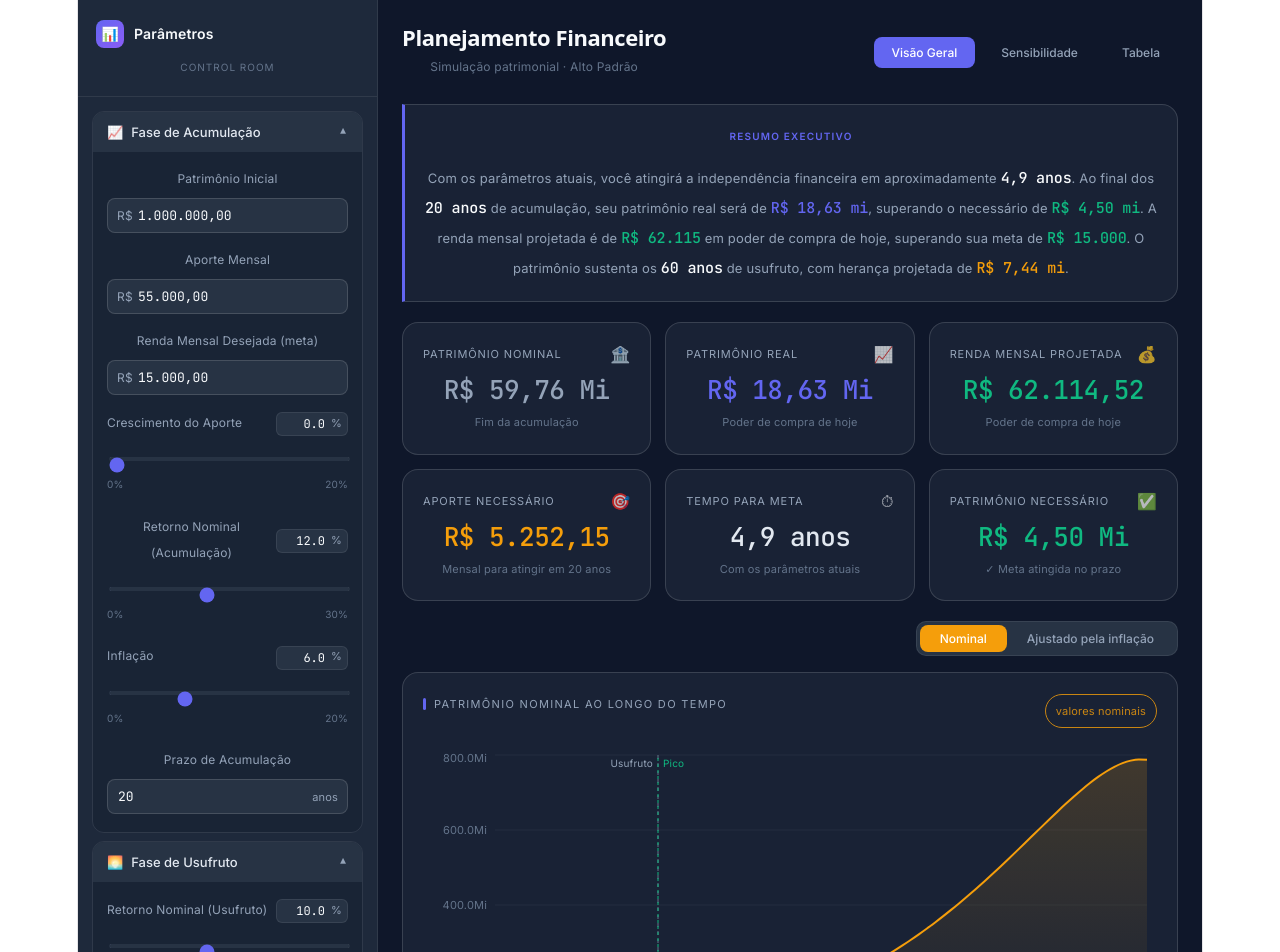
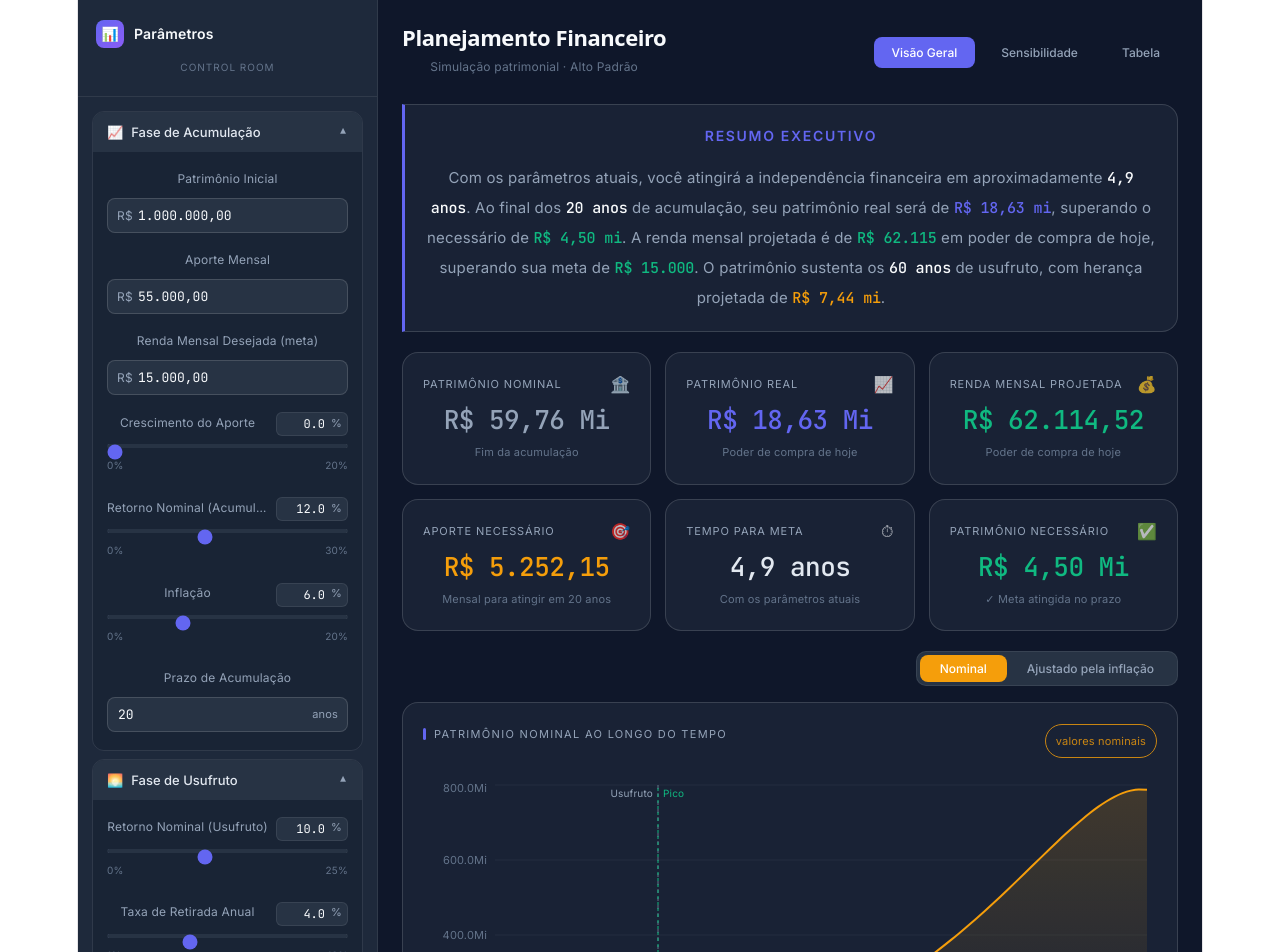
Before and after one commit to geraldoburigo/planejamento-financeiro, a React (Vite) app: page / in a window 1280 px wide. Shown: the top 952 px of the page. Built offline with nearby package versions, Linux system fonts and the light colour scheme.

Commit message:
Update App.jsx

```diff
--- a/src/App.jsx
+++ b/src/App.jsx
@@ -527,9 +527,9 @@ export default function App() {
                     const raw = parseFloat((parametros[campo] || "0").replace(",", ".")) || 0;
                     return (
                       <div key={campo} style={{ marginBottom: 16 }}>
-                        <div style={{ display: "flex", justifyContent: "space-between", alignItems: "center", marginBottom: 6 }}>
-                          <span style={{ fontSize: 12, color: C.slate, fontFamily: C.sans }}>{label}</span>
-                          <div style={{ position: "relative" }}>
+                        <div style={{ display: "flex", justifyContent: "space-between", alignItems: "center", marginBottom: 8, gap: 8 }}>
+                          <span style={{ fontSize: 12, color: C.slate, fontFamily: C.sans, whiteSpace: "nowrap", overflow: "hidden", textOverflow: "ellipsis", flex: 1 }} title={label}>{label}</span>
+                          <div style={{ position: "relative", flexShrink: 0 }}>
                             <input type="text"
                               value={inputFoco[campo] ? (inputTemp[campo] || "") : raw.toFixed(1)}
                               onFocus={() => { setInputFoco(p => ({...p, [campo]: true})); setInputTemp(p => ({...p, [campo]: String(raw)})); }}
@@ -541,8 +541,8 @@ export default function App() {
                           </div>
                         </div>
                         <input type="range" min={min} max={max} step={0.1} value={raw} onChange={e => setParametros(p => ({...p, [campo]: e.target.value}))}
-                          style={{ width: "100%", accentColor: C.indigo, cursor: "pointer", height: 4 }} />
-                        <div style={{ display: "flex", justifyContent: "space-between", fontSize: 10, color: C.slate2, marginTop: 3 }}>
+                          style={{ width: "100%", accentColor: C.indigo, cursor: "pointer", height: 4, display: "block", margin: "0" }} />
+                        <div style={{ display: "flex", justifyContent: "space-between", fontSize: 10, color: C.slate2, marginTop: 4 }}>
                           <span>{min}%</span><span>{max}%</span>
                         </div>
                       </div>
@@ -577,9 +577,9 @@ export default function App() {
                     const raw = parseFloat((parametros[campo] || "0").replace(",", ".")) || 0;
                     return (
                       <div key={campo} style={{ marginBottom: 16 }}>
-                        <div style={{ display: "flex", justifyContent: "space-between", alignItems: "center", marginBottom: 6 }}>
-                          <span style={{ fontSize: 12, color: C.slate, fontFamily: C.sans }}>{label}</span>
-                          <div style={{ position: "relative" }}>
+                        <div style={{ display: "flex", justifyContent: "space-between", alignItems: "center", marginBottom: 8, gap: 8 }}>
+                          <span style={{ fontSize: 12, color: C.slate, fontFamily: C.sans, whiteSpace: "nowrap", overflow: "hidden", textOverflow: "ellipsis", flex: 1 }} title={label}>{label}</span>
+                          <div style={{ position: "relative", flexShrink: 0 }}>
                             <input type="text"
                               value={inputFoco[campo] ? (inputTemp[campo] || "") : raw.toFixed(1)}
                               onFocus={() => { setInputFoco(p => ({...p, [campo]: true})); setInputTemp(p => ({...p, [campo]: String(raw)})); }}
@@ -591,8 +591,8 @@ export default function App() {
                           </div>
                         </div>
                         <input type="range" min={min} max={max} step={0.1} value={raw} onChange={e => setParametros(p => ({...p, [campo]: e.target.value}))}
-                          style={{ width: "100%", accentColor: C.indigo, cursor: "pointer", height: 4 }} />
-                        <div style={{ display: "flex", justifyContent: "space-between", fontSize: 10, color: C.slate2, marginTop: 3 }}>
+                          style={{ width: "100%", accentColor: C.indigo, cursor: "pointer", height: 4, display: "block", margin: "0" }} />
+                        <div style={{ display: "flex", justifyContent: "space-between", fontSize: 10, color: C.slate2, marginTop: 4 }}>
                           <span>{min}%</span><span>{max}%</span>
                         </div>
                       </div>
@@ -660,8 +660,8 @@ export default function App() {
             );
             return (
               <GlassCard style={{ marginBottom: 20, borderLeft: `3px solid ${C.indigo}`, borderRadius: "0 16px 16px 0" }}>
-                <div style={{ fontSize: 10, color: C.indigo, textTransform: "uppercase", letterSpacing: "0.12em", marginBottom: 14, fontWeight: 600 }}>Resumo Executivo</div>
-                <div style={{ fontSize: 13, color: C.slate, lineHeight: 2, fontFamily: C.sans }}>
+                <div style={{ fontSize: 11, color: C.indigo, textTransform: "uppercase", letterSpacing: "0.12em", marginBottom: 14, fontWeight: 700, fontSize: 14 }}>Resumo Executivo</div>
+                <div style={{ fontSize: 15, color: C.slate, lineHeight: 2, fontFamily: C.sans }}>
                   {prazo
                     ? <>Com os parâmetros atuais, você atingirá a independência financeira em aproximadamente <D cor={C.white}>{prazo.toFixed(1).replace(".", ",")} anos</D>. </>
                     : <>A meta <D cor={C.rose}>não é atingida</D> dentro de 80 anos — considere aumentar o aporte ou reduzir a renda desejada. </>
@@ -681,7 +681,6 @@ export default function App() {
                     ? <><D cor={C.rose}>⚠ Atenção:</D> o patrimônio se esgota no ano <D cor={C.rose}>{anoEsgot}</D>. Considere reduzir a taxa de retirada.</>
                     : <>O patrimônio sustenta os <D cor={C.white}>{prazoUsu} anos</D> de usufruto{heranca > 0 ? <>, com herança projetada de <D cor={C.amber}>{fmtC(heranca)}</D>.</> : <>.</>}</>
                   }
-                  {crescAporte > 0 && <> Crescimento do aporte de <D cor={C.amber}>{(crescAporte * 100).toFixed(1).replace(".", ",")}% ao ano</D> acelera a meta.</>}
                 </div>
               </GlassCard>
             );
```
